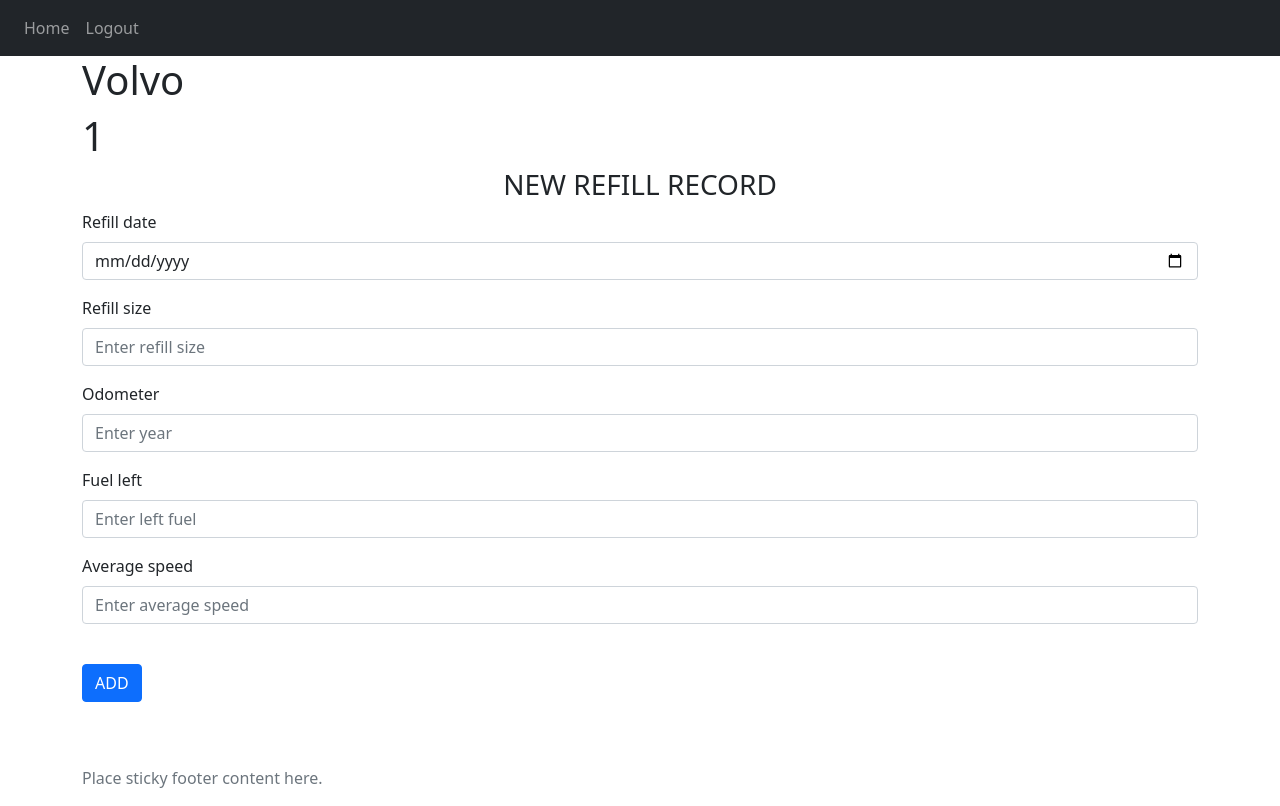
After one commit to MikkLaur/elektrooniline-soiduleht, a Flask app: page /record/1 in a window 1280 px wide. The commit adds this page. Run offline with Flask 2, Linux system fonts and the light colour scheme; a user stored in the database is signed in; data comes from the database, SQL or seed files in the repository; both versions use the stored data as it was after the commit; some libraries are stand-ins or nearby versions.

Commit message:
Records
/records/<vehicle_id>
Now can add records to your veh.

If u are not vehicle owner, u don't have acces.

```diff
--- a/website/templates/account.html
+++ b/website/templates/account.html
@@ -1,4 +1,4 @@
-{% extends "base.html" %} {% block title %}Login{% endblock %}
+{% extends "base.html" %} {% block title %}Account{% endblock %}
 {% block content%}
 
 
--- a/website/templates/home.html
+++ b/website/templates/home.html
@@ -1,5 +1,6 @@
 {% extends "base.html" %} {% block title %}Home{% endblock %} {% block content
 %}
+
 <div class="containter">
 <div align="center" class="container">
   <img  src="/static/images/kekw.jpg" c class="rounded-circle" alt="icon" width=
@@ -94,7 +95,7 @@
               <p class="card-text text-muted">FuelCons: {{ veh.avg_fuel_cons }}</p>
               <p class="card-text text-muted">TankCap: {{ veh.vehicle_tank_cap }}</p>
                <p class="card-text text-muted">Owner ID: {{ veh.user_id }}</p>
-            <a href="#" class="btn btn-primary">Go to veh</a>
+            <a href="/record/{{ veh.id }}" class="btn btn-primary">Go to veh</a>
         </div>
 
    </div>
--- /dev/null
+++ b/website/templates/record.html
@@ -0,0 +1,68 @@
+{% extends "base.html" %} {% block title %} record {% endblock %}
+
+{% block content%}
+{% if current_user.id == vehicle.user_id %}
+<h1>{{vehicle.mark}}</h1>
+<h1>{{vehicle.user_id}}</h1>
+<div class="containter">
+</div>
+  <form method = "POST">
+    <h3 align="center"> NEW REFILL RECORD</h3>
+    <div class = "form-group">
+        <label for="refillDate">Refill date</label>
+        <input type="date"
+               class="form-control"
+               id = "refillDate"
+               name = "refillDate"
+               placeholder="Enter refill date"/>
+    </div>
+
+    <div class = "form-group">
+        <label for="refillSize">Refill size</label>
+        <input type="text"
+               class="form-control"
+               id = "refillSize"
+               name = "refillSize"
+               placeholder="Enter refill size"/>
+    </div>
+
+    <div class = "form-group">
+        <label for="odometer">Odometer</label>
+        <input type="text"
+               class="form-control"
+               id = "odometer"
+               name = "odometer"
+               placeholder="Enter year"/>
+    </div>
+
+
+    <div class = "form-group">
+        <label for="fuelLeft">Fuel left</label>
+        <input type="text"
+               class="form-control"
+               id = "fuelLeft"
+               name = "fuelLeft"
+               placeholder="Enter left fuel"/>
+    </div>
+
+
+    <div class = "form-group">
+        <label for="avgSpeed">Average speed</label>
+        <input type="text"
+               class="form-control"
+               id = "avgSpeed"
+               name = "avgSpeed"
+               placeholder="Enter average speed"/>
+    </div>
+
+
+  <br>
+  <button type = "submit" class="btn btn-primary">ADD</button>
+</form>
+</div>
+{% else %}
+<h1> NO ACCES!!</h1>
+
+{% endif %}
+<br />
+{% endblock %}
--- a/website/views.py
+++ b/website/views.py
@@ -1,6 +1,8 @@
+from datetime import datetime
+
 from flask import Blueprint, render_template, request, flash, jsonify
 from flask_login import login_required, current_user
-from .models import Note, Vehicle
+from .models import Note, Vehicle, Record
 from . import db
 import json
 
@@ -12,7 +14,6 @@
 def home():
 
     if request.method == 'POST':
-
         mark = request.form.get('mark')
         model = request.form.get('model')
         year = request.form.get('year')
@@ -24,7 +25,7 @@
                           avg_fuel_cons=avgFuelCons, vehicle_tank_cap=vehicleTankCap, user_id=current_user.id)
         db.session.add(new_veh)
         db.session.commit()
-        flash('DONE', category= 'success')
+        flash('DONE', category='success')
 
         #note = request.form.get('note')
         #
@@ -53,6 +54,31 @@
     return jsonify({})
 
 
-# @views.route('/vehicle', methods=['GET', 'POST'])
-# def vehicle():
-#     return render_template("vehicle.html", user=current_user)
+@views.route('/record/<vehicle_id>', methods=['GET', 'POST'])
+@login_required
+def record(vehicle_id):
+
+
+
+    print(current_user.id)
+    veh = Vehicle.query.filter_by(id=vehicle_id).first_or_404()
+    print(veh.user_id)
+    if request.method == 'POST':
+        refillDate = request.form.get('refillDate')
+        print(refillDate)
+
+        print("today: " + str(datetime.strptime(refillDate, '%Y-%m-%d').date()))
+
+        refillSize = request.form.get('refillSize')
+        odometer = request.form.get('odometer')
+        fuelLeft = request.form.get('fuelLeft')
+        avgSpeed = request.form.get('avgSpeed')
+
+        strDateToDate = datetime.strptime(refillDate, '%Y-%m-%d').date()
+        new_record = Record(vehicle_id=vehicle_id, refill_date=strDateToDate, refill_size=refillSize,
+                            odometer=odometer, fuel_left=fuelLeft, avg_speed=avgSpeed)
+        db.session.add(new_record)
+        db.session.commit()
+        flash('New record added to database', category='success')
+
+    return render_template("record.html", user=current_user, vehicle=veh)
```
Also changed, not shown: website/models.py (+11 -0 lines), website/database.db.
